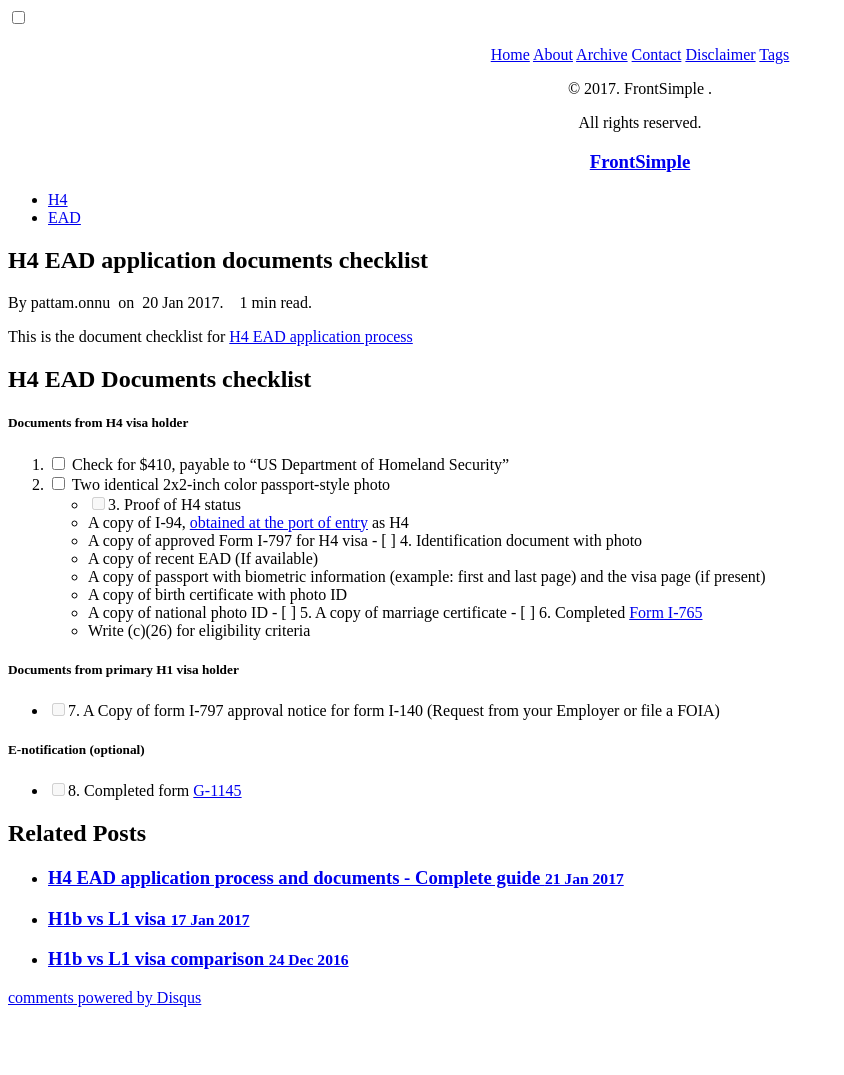
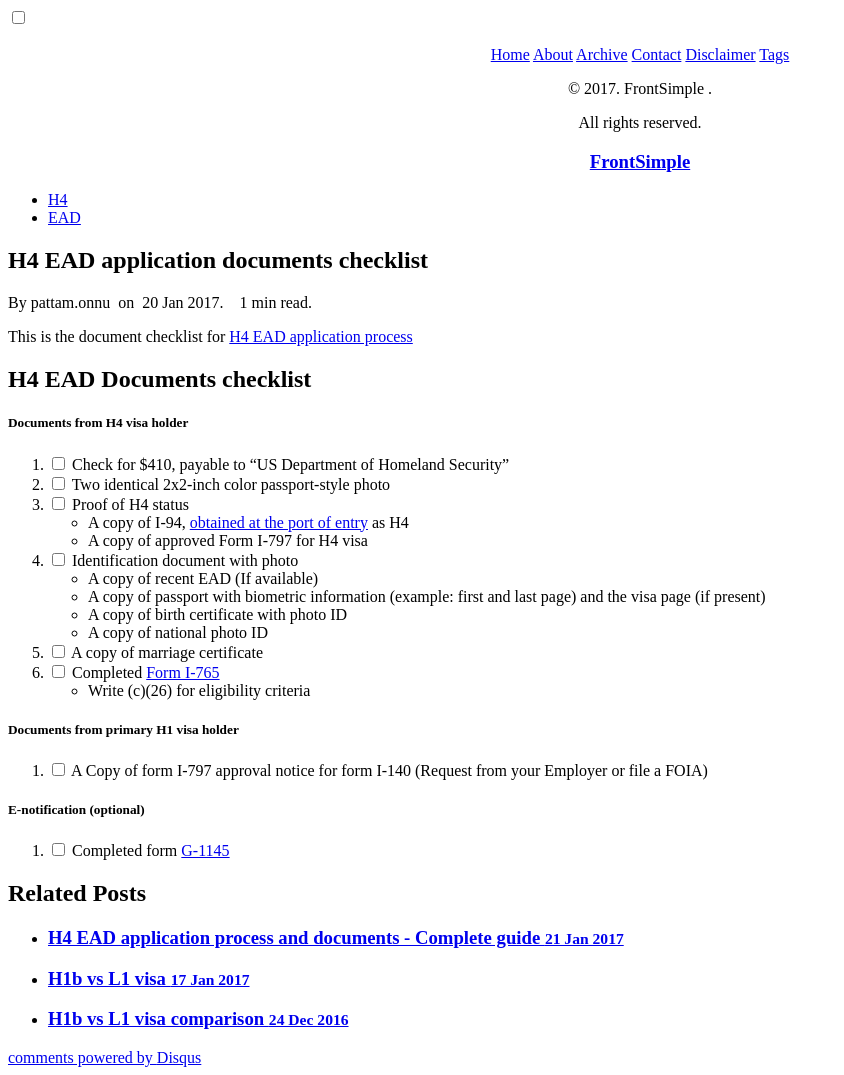
Before and after one commit to gitforwork2/gitforwork.github.io, a Jekyll site: the page built from _posts/2017-01-20-h4-ead-documents-checklist.md, in a window 1280 px wide. Shown: the whole page, without its empty margins (0-844 px from the left). Built offline with Jekyll 4.4.1, drawn with Linux system fonts in a browser that asks for light colours; nearby versions of some CDN libraries; comment, search, counter and statistics services are not loaded; before the commit the page ends 1015 px from its top, so only the background shows below that; some of the changed lines change nothing that is shown.

Commit message:
Update 2017-01-20-h4-ead-documents-checklist.md

```diff
--- a/_posts/2017-01-20-h4-ead-documents-checklist.md
+++ b/_posts/2017-01-20-h4-ead-documents-checklist.md
@@ -9,25 +9,26 @@ description: H4 Visa EAD complete documents list
 This is the document checklist for [H4 EAD application process](/posts/h4-ead-application/)
 
 ## H4 EAD Documents checklist
+
 ##### Documents from H4 visa holder
 
 1. <input type="checkbox"/> Check for $410, payable to "US Department of Homeland Security"
 2. <input type="checkbox"/> Two identical 2x2-inch color passport-style photo
-- [ ] 3. Proof of H4 status
+3. <input type="checkbox"/> Proof of H4 status
     - A copy of I-94, [obtained at the port of entry](https://i94.cbp.dhs.gov/I94/#/recent-search) as H4
     - A copy of approved Form I-797 for H4 visa
-- [ ] 4. Identification document with photo
+4. <input type="checkbox"/> Identification document with photo
     - A copy of recent EAD (If available)
     - A copy of passport with biometric information (example: first and last page) and the visa page (if present)
     - A copy of birth certificate with photo ID
     - A copy of national photo ID
-- [ ] 5. A copy of marriage certificate
-- [ ] 6. Completed [Form I-765](http://www.uscis.gov/i-765)
+5. <input type="checkbox"/> A copy of marriage certificate
+6. <input type="checkbox"/> Completed [Form I-765](http://www.uscis.gov/i-765)
     - Write (c)(26) for eligibility criteria
 
 ##### Documents from primary H1 visa holder
 
-- [ ] 7. A Copy of form I-797 approval notice for form I-140 (Request from your Employer or file a FOIA)
+7. <input type="checkbox"/> A Copy of form I-797 approval notice for form I-140 (Request from your Employer or file a FOIA)
 
 ##### E-notification (optional)
-- [ ] 8. Completed form [G-1145](http://www.uscis.gov/sites/default/files/files/form/g-1145.pdf)
+8. <input type="checkbox"/> Completed form [G-1145](http://www.uscis.gov/sites/default/files/files/form/g-1145.pdf)
```
